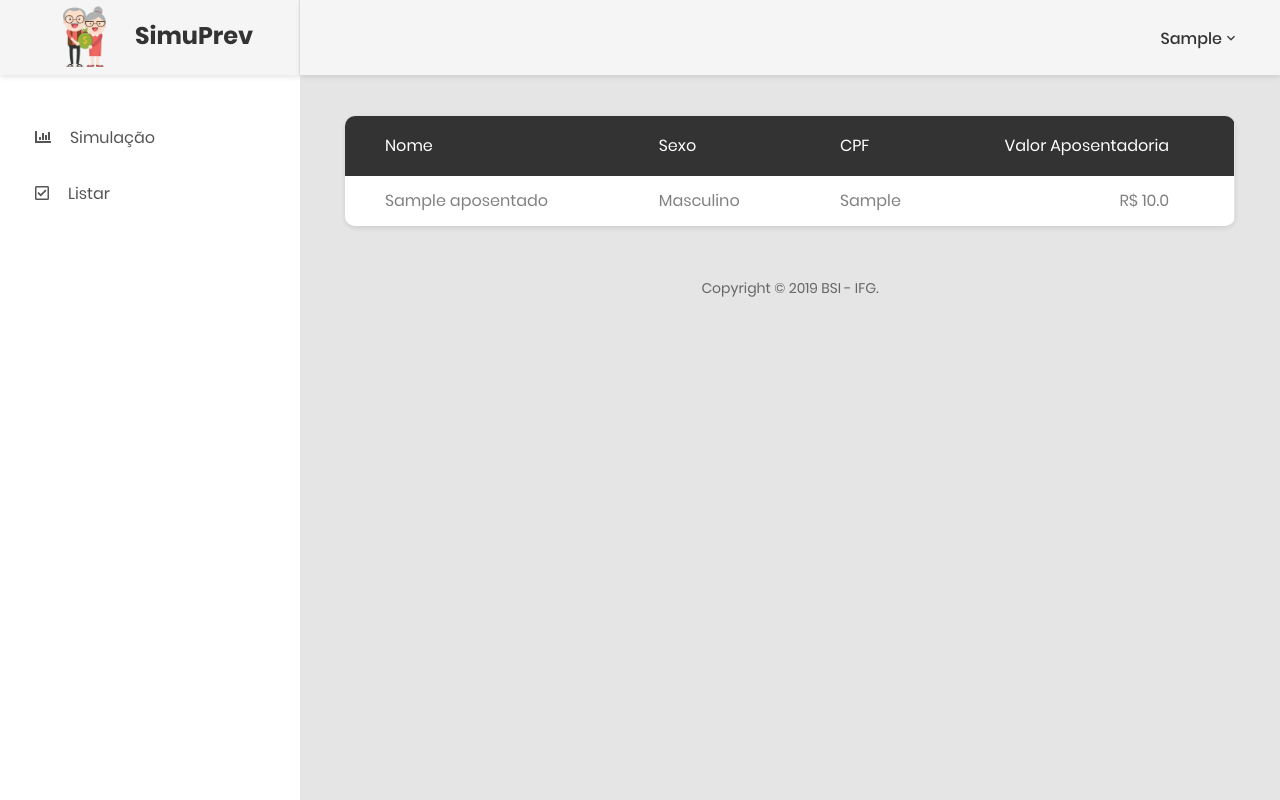
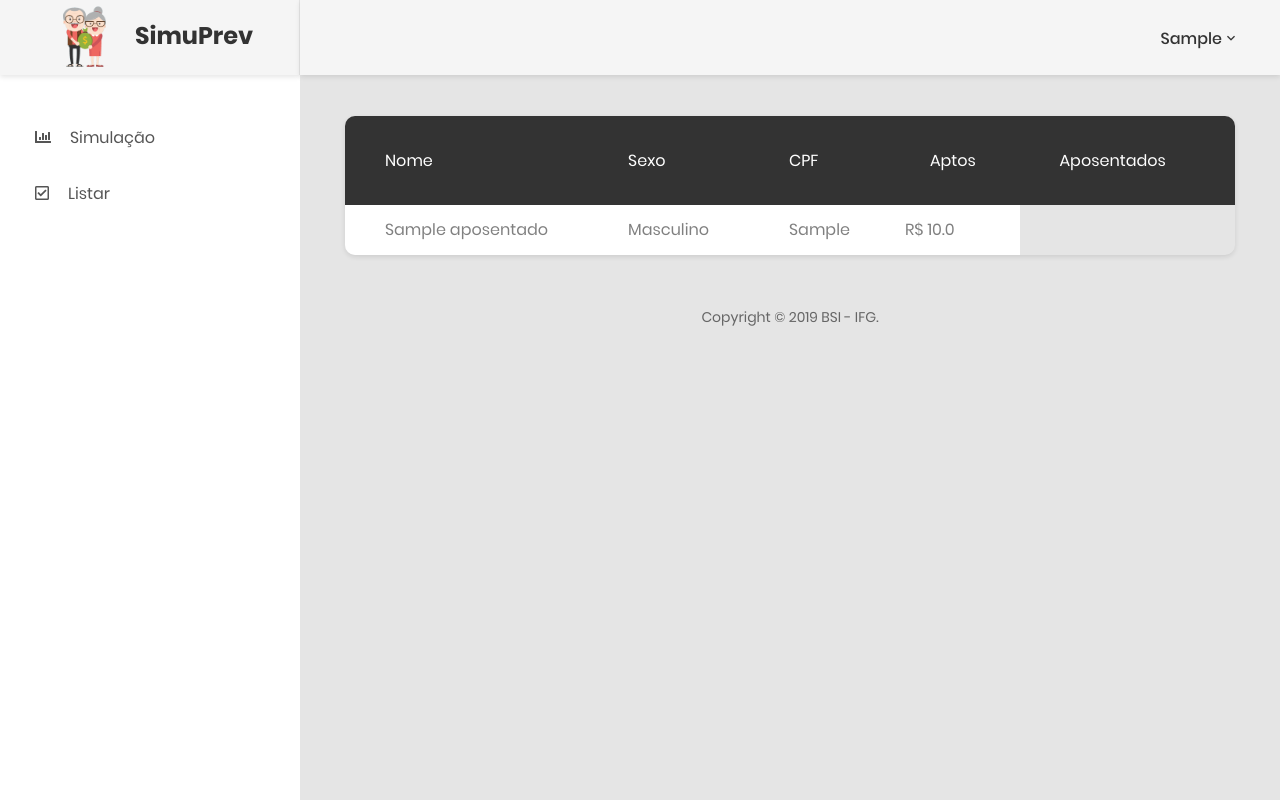
Before and after one commit to GeovRodri/BSI_Simulador-de-Previdencia, a Django app: page /listar in a window 1280 px wide. Run offline with Django 3.2, Linux system fonts and the light colour scheme; a user stored in the database is signed in; tables that the repository leaves empty hold one stand-in row (values such as "Sample post"); some libraries are stand-ins or nearby versions.

Commit message:
Aplicado as mudanaças do trello.

```diff
--- a/website/templates/listar.html
+++ b/website/templates/listar.html
@@ -4,10 +4,19 @@
     <div class="table-responsive table--no-card m-b-30">
         <table class="table table-borderless table-striped table-earning">
             <thead>
+
                 <tr>
                     <th>Nome</th>
                     <th>Sexo</th>
                     <th>CPF</th>
+                    <th>Aptos</th>
+                    <th>Aposentados</th>
+                    <th>
+                    <input class="au-input" type="number" name="filtrar_cpf" placeholder="Filtrar por CPF" />
+                        <button class="au-btn-filter">
+                            <i class="zmdi zmdi-filter-list"></i></button>
+                        </button>
+                    </th>
                     <th class="text-right">Valor Aposentadoria</th>
                 </tr>
             </thead>
```
